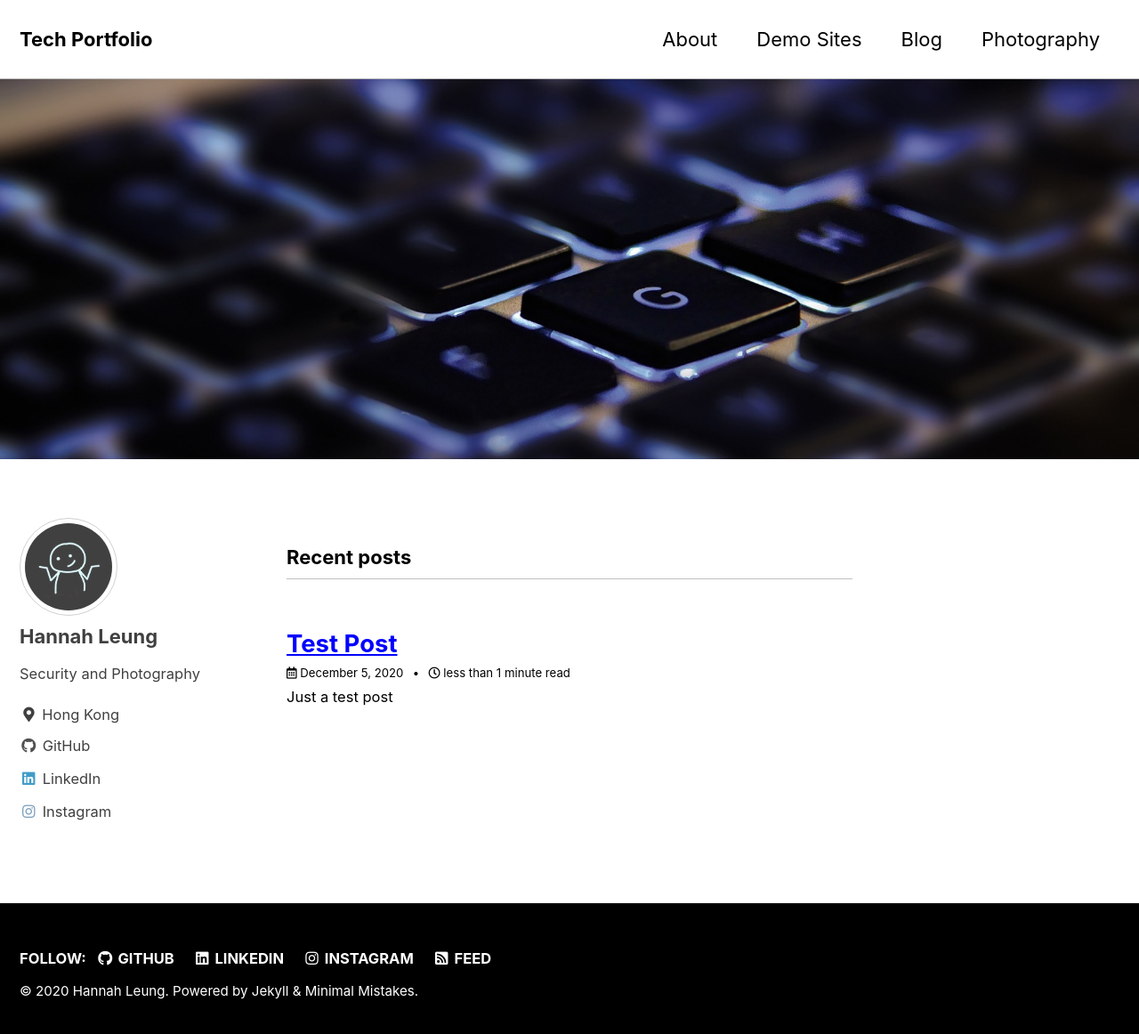
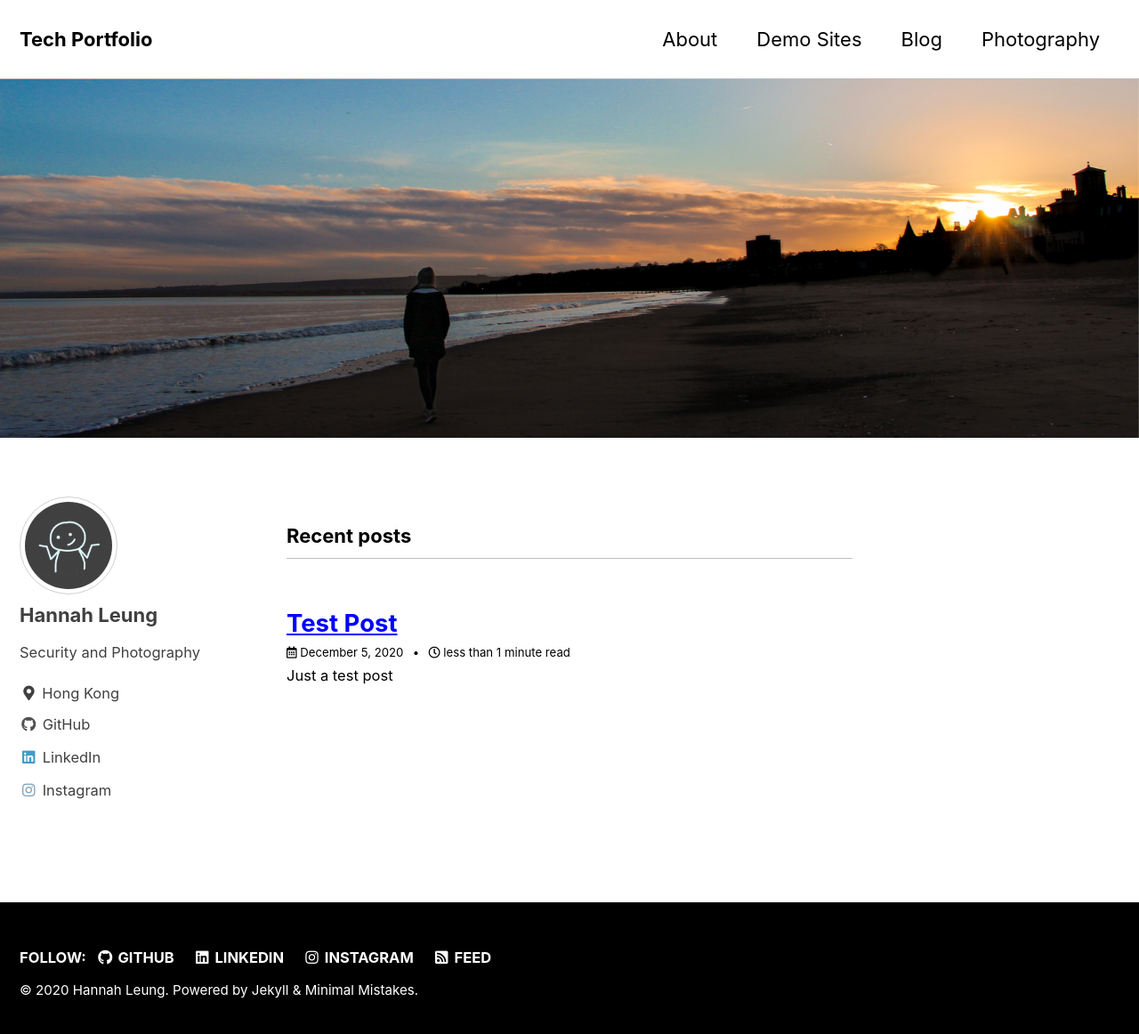
Before and after one commit to hhyleung/hhyleung.github.io, a Jekyll site: the page built from index.html, in a window 1280 px wide and 1169 px high. Shown: the top 1162 px of the window at 89% size. Built offline with Jekyll 4.4.1, drawn with Linux system fonts in a browser that asks for light colours; cached includes are drawn as plain includes; the list of posts is cut into pages by our own code.

Commit message:
banner image

```diff
--- a/index.html
+++ b/index.html
@@ -2,5 +2,5 @@
 layout: home
 author_profile: true
 header:
-  image: "/assets/images/home.jpg"
+  image: "/assets/images/banner.jpg"
 ---
```
Also changed, not shown: assets/images/banner.jpg (added).
